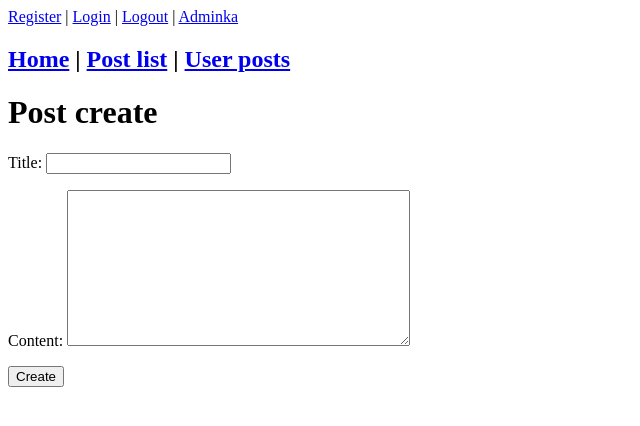
After one commit to almel2/practical_work_blog, a Django app: page /post-create/ in a window 1280 px wide. The commit adds this page. Shown: the top 426 px of the page, without its empty margins (0-640 px from the left). Run offline with Django 4.2, Linux system fonts and the light colour scheme.

```diff
--- a/blog/forms.py
+++ b/blog/forms.py
@@ -0,0 +1,14 @@
+from django import forms
+
+from blog.models import Post, Comment
+
+class PostForm(forms.ModelForm):
+    class Meta:
+        model = Post
+        fields = ['title', 'content']
+
+
+class CommentForm(forms.ModelForm):
+    class Meta:
+        model = Comment
+        fields = ['comment']
--- a/blog/models.py
+++ b/blog/models.py
@@ -16,12 +16,12 @@ class Post(models.Model):
 
 
 class Comment(models.Model):
-    user_id = models.ForeignKey(User, on_delete=models.CASCADE, blank=True, default='Anonimus')
+    user_id = models.ForeignKey(User, on_delete=models.CASCADE, blank=True, null=True)
     comment = models.TextField()
     post = models.ForeignKey('blog.Post', on_delete=models.CASCADE)
-    is_published = models.BooleanField()
+    is_published = models.BooleanField(default=False)
     create_date = models.DateTimeField(auto_now_add=True)
     update_date = models.DateTimeField(auto_now=True)
 
     def __str__(self):
-        return self.comment[:10]
+        return self.comment
--- /dev/null
+++ b/blog/templates/blog/post_create.html
@@ -0,0 +1,14 @@
+{% extends 'base.html' %}
+
+{% block title %}
+    Posts
+{% endblock %}
+
+{% block content %}
+    <h1>Post create</h1>
+    <form action="" method="post">
+        {% csrf_token %}
+        {{ form.as_p }}
+        <button type="submit"> Create </button>
+    </form>
+{% endblock %}
--- a/blog/urls.py
+++ b/blog/urls.py
@@ -5,6 +5,12 @@ from blog import views
 urlpatterns = [
     path('', views.index, name='home'),
     path('post-list/', views.PostList.as_view(), name='post_list'),
+    path('post/<int:pk>/', views.PostDetail.as_view(), name='post_detail'),
+    path('post-create/', views.PostCreate.as_view(), name='post_create'),
+    path('post-update/<int:pk>/', views.PostUpdate.as_view(), name='post_update'),
+
+    path('comment/<int:pk>/', views.CommentCreate.as_view(), name='comment_create'),
+
     path('user-posts/', views.UserPostList.as_view(), name='user_posts'),
-    path('post/<int:pk>/', views.PostDetail.as_view(), name='post_detail'),
+    path('profile/<int:pk>/', views.ProfilePublic.as_view(), name='profile_public'),
 ]
--- a/blog/views.py
+++ b/blog/views.py
@@ -1,7 +1,10 @@
 from django.contrib.auth import get_user_model
+from django.core.mail import send_mail
 from django.shortcuts import render
-from django.views.generic import ListView, DetailView
-from blog.models import Post
+from django.urls import reverse_lazy
+from django.views.generic import ListView, DetailView, CreateView, UpdateView
+from blog.models import Post, Comment
+from blog.forms import PostForm, CommentForm
 
 User = get_user_model()
 
@@ -10,11 +13,51 @@ def index(request):
     return render(request, 'blog/index.html', context={})
 
 
+class CommentCreate(CreateView):
+    model = Comment
+    form_class = CommentForm
+    template_name = 'blog/comment_create.html'
+    success_url = reverse_lazy('post_list')
+
+    def form_valid(self, form):
+        comment = form.cleaned_data['comment']
+        post = Post.objects.get(pk=int(self.kwargs['pk']))
+        form.instance.post = post
+        if self.request.user.is_authenticated:
+            form.instance.user_id = self.request.user
+        send_mail('Blog info', f'Check a new comment {comment}', 'blog@gmail.com', ['admin@gmail.com'])
+        return super(CommentCreate, self).form_valid(form)
+
+
 class PostList(ListView):
     model = Post
     template_name = 'blog/post_list.html'
     context_object_name = 'posts'
     queryset = Post.objects.all()
+
+
+class PostCreate(CreateView):
+    model = Post
+    form_class = PostForm
+    template_name = 'blog/post_create.html'
+
+    def get_success_url(self):
+        return reverse_lazy('profile_public', kwargs={'pk': self.request.user.id})
+
+    def form_valid(self, form):
+        self.object = form.save(commit=False)
+        form.instance.author = self.request.user
+        send_mail('Blog info', f'Check a new comment post', 'blog@gmail.com', ['admin@gmail.com'])
+        return super(PostCreate, self).form_valid(form)
+
+
+class PostUpdate(UpdateView):
+    model = Post
+    form_class = PostForm
+    template_name = 'blog/post_update.html'
+
+    def get_success_url(self):
+        return reverse_lazy('profile_public', kwargs={'pk': self.request.user.id})
 
 
 class PostDetail(DetailView):
@@ -33,7 +76,6 @@ class UserPostList(ListView):
 
 class ProfilePublic(DetailView):
     model = User
-    queryset = User.objects.all()
-    context_object_name = 'users'
+    context_object_name = 'user'
     pk_url_kwarg = 'pk'
     template_name = 'blog/profile_public.html'
--- a/practical_work_blog/settings.py
+++ b/practical_work_blog/settings.py
@@ -27,6 +27,10 @@ SECRET_KEY = os.environ.get('SECRET_KEY',
 DEBUG = os.environ.get('DJANGO_DEBUD', '') != 'False'
 
 ALLOWED_HOSTS = ['*']
+
+# email settings
+
+EMAIL_BACKEND = 'django.core.mail.backends.console.EmailBackend'
 
 # accounts settings
 
--- a/templates/base.html
+++ b/templates/base.html
@@ -8,12 +8,13 @@
 <div class="register">
     <a href="{% url 'register' %}">Register</a> |
     {% if user.is_authenticated %}
-       {{ user.username }} |
+        {{ user.username }} |
+        <a href="{% url 'profile_public' pk=user.id %}">profile</a> |
     {% else %}
         <a href="{% url 'login' %}">Login</a> |
     {% endif %}
     <a href="{% url 'logout' %}">Logout</a> |
-    <a href="admin">Adminka</a>
+    <a href="/admin">Adminka</a>
 </div>
 <h2>
 <navi>
```
Also changed, not shown: accounts/admin.py (+8 -2 lines), blog/admin.py (+22 -2 lines), blog/templates/blog/comment_create.html (added, +14 -0 lines), blog/templates/blog/post_detaile.html (+4 -9 lines), blog/templates/blog/post_list.html (+17 -5 lines), blog/templates/blog/post_update.html (added, +16 -0 lines), blog/templates/blog/profile_public.html (+25 -1 lines), accounts/migrations/0001_initial.py, blog/migrations/0001_initial.py, blog/migrations/0002_alter_comment_is_published_alter_comment_user_id.py (added).
